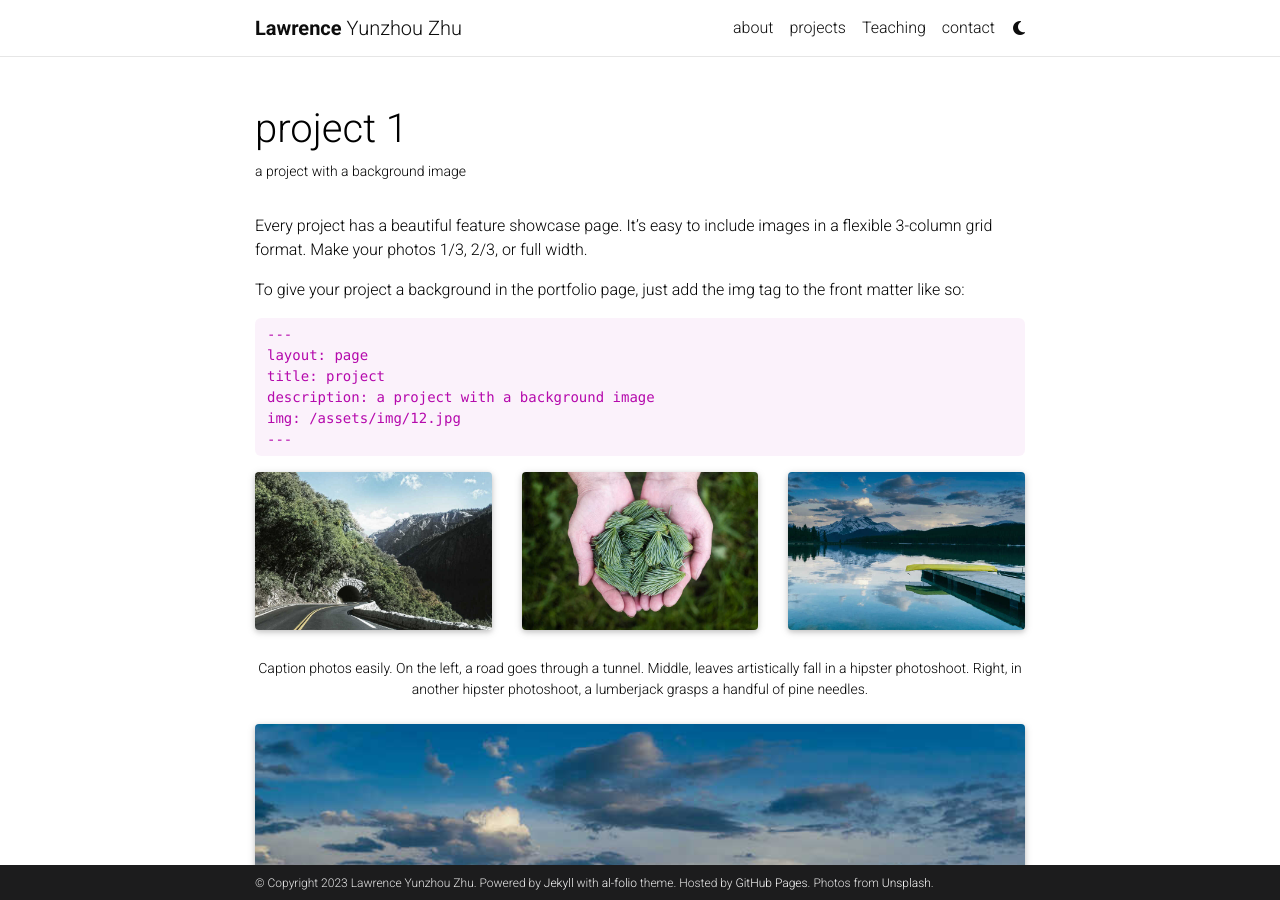
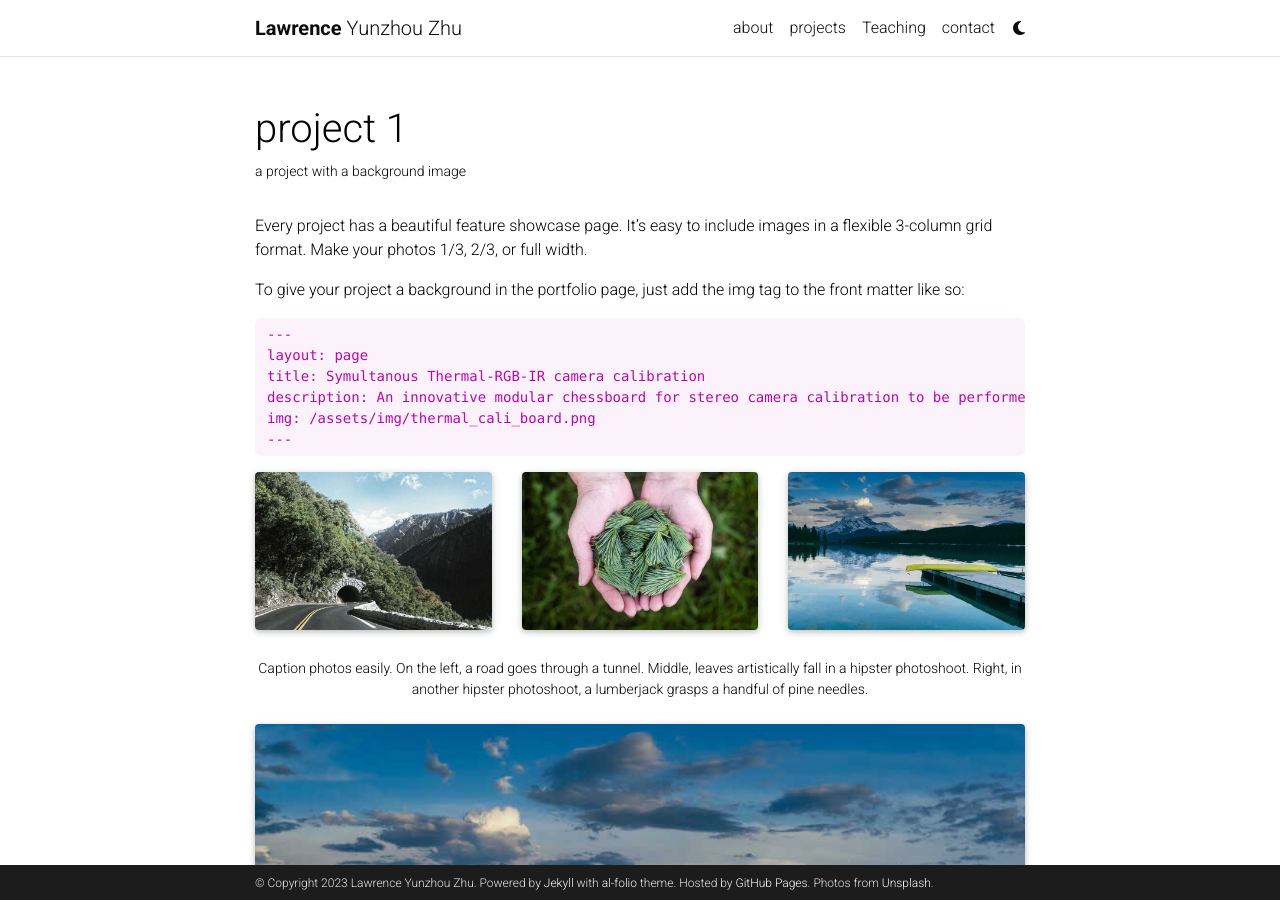
Before and after one commit to LawrenceZ22/LawrenceZ22.github.io, a Jekyll site: the page built from _projects/1_project.md, in a window 1280 px wide and 900 px high. Built offline with Jekyll 4.4.1, drawn with Linux system fonts in a browser that asks for light colours; full-size pictures stand in for the smaller copies a plugin makes; comment, search, counter and statistics services are not loaded; a style sheet for code colours, icons or effects is not loaded.

Commit message:
project_test

```diff
--- a/_projects/1_project.md
+++ b/_projects/1_project.md
@@ -16,9 +16,9 @@
 
     ---
     layout: page
-    title: project
-    description: a project with a background image
-    img: /assets/img/12.jpg
+    title: Symultanous Thermal-RGB-IR camera calibration
+    description: An innovative modular chessboard for stereo camera calibration to be performed between thermal cameras and RGB/IR cameras.
+    img: /assets/img/thermal_cali_board.png
     ---
 
 <div class="row">
```
Also changed, not shown: assets/img/thermal_cali_board.png (added).
